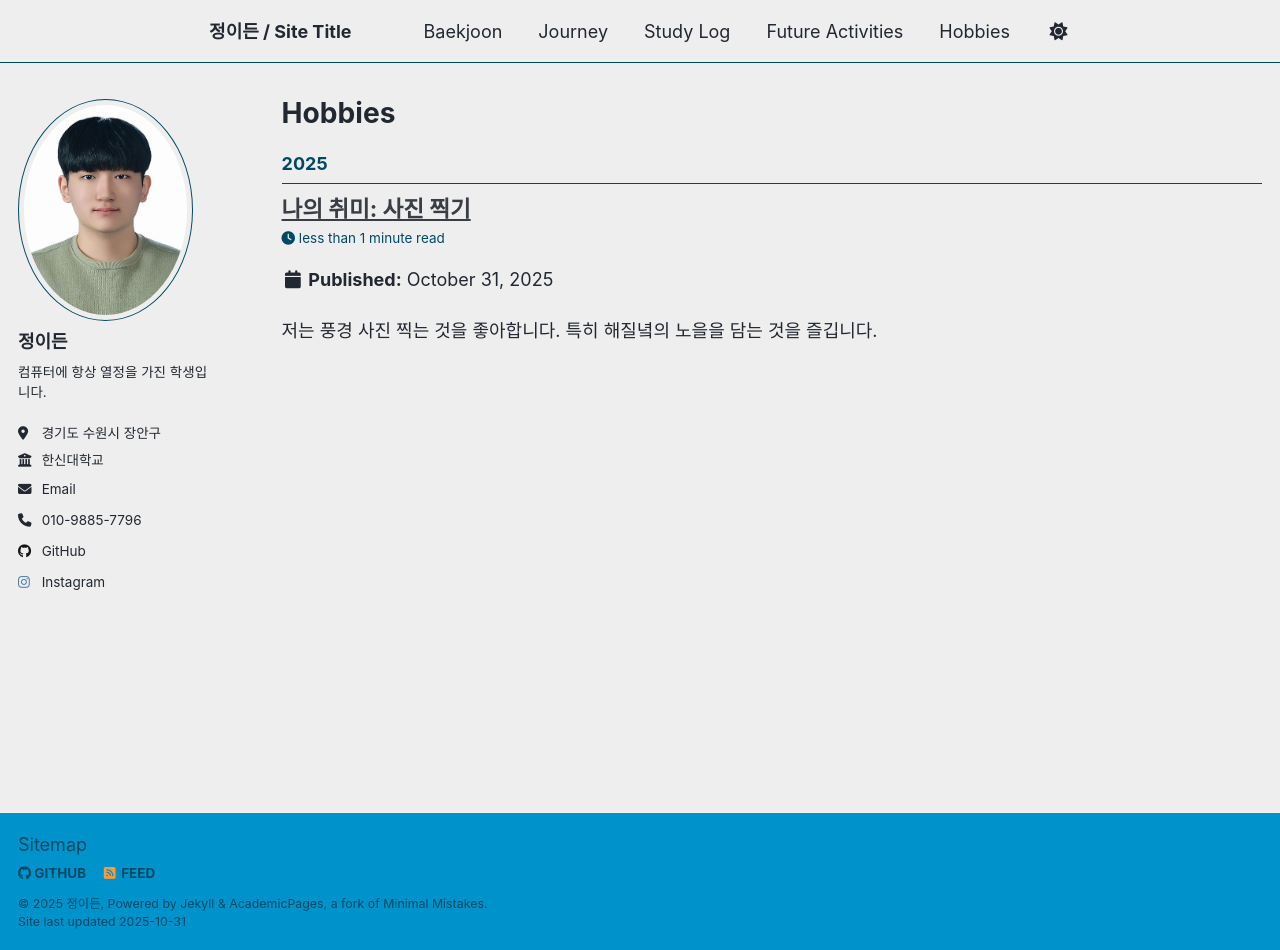
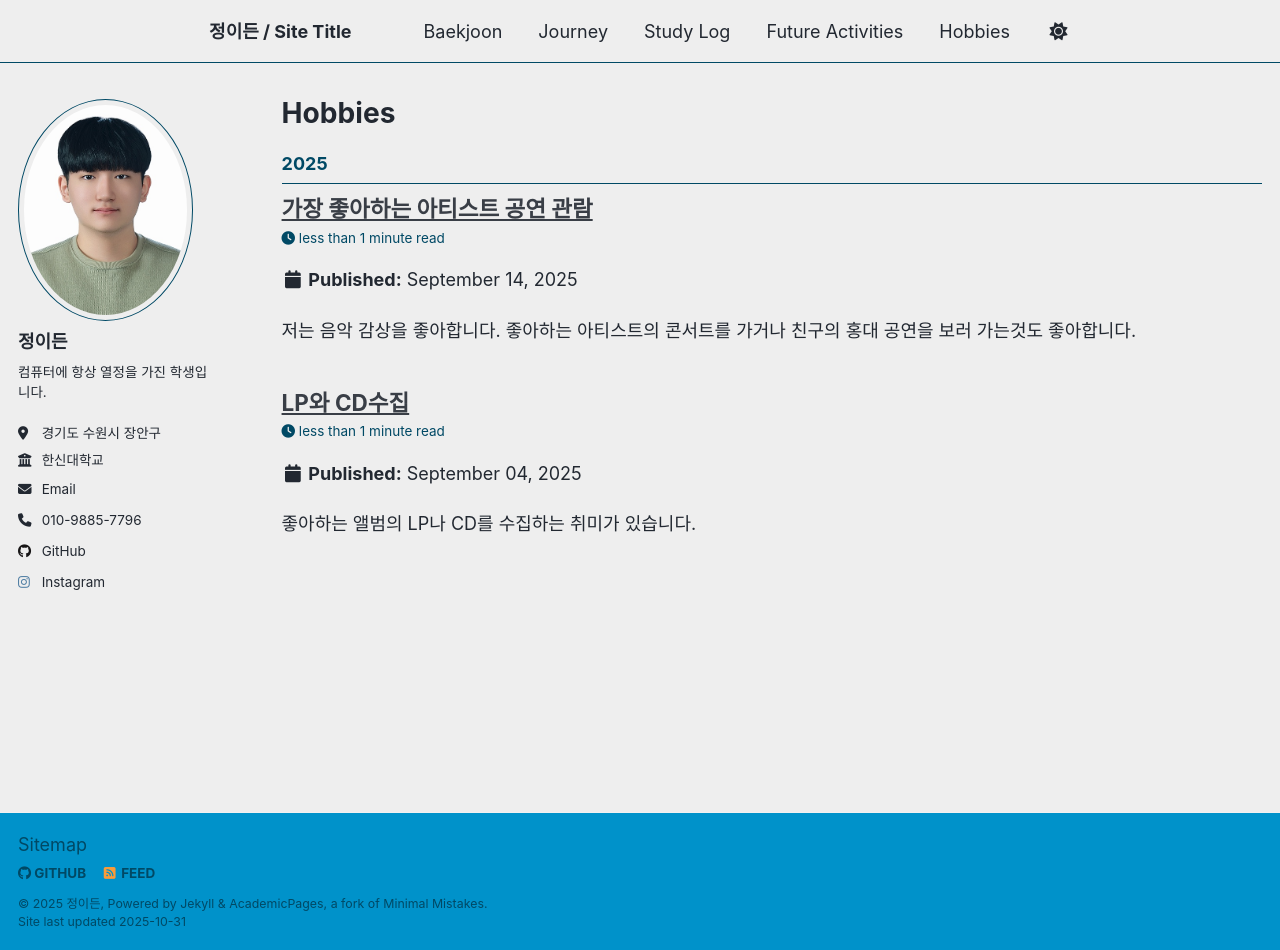
Before and after one commit to eden096/eden096.github.io, a Jekyll site: the page built from _pages/year-archive.html, in a window 1280 px wide and 950 px high. Built offline with Jekyll 4.4.1, drawn with Linux system fonts in a browser that asks for light colours; a script that is not in the unit is left out.

Commit message:
feat(hobbies): Add new hobby posts and disable share buttons

```diff
--- a/_config.yml
+++ b/_config.yml
@@ -129,7 +129,7 @@ defaults:
       author_profile: true
       read_time: true
       comments: true
-      share: true
+      share: false
       related: true
   - scope:
       path: ""
--- /dev/null
+++ b/_posts/2025-09-04-vinyl-collecter.md
@@ -0,0 +1,12 @@
+---
+title: "LP와 CD수집"
+date: 2025-09-04
+---
+
+좋아하는 앨범의 LP나 CD를 수집하는 취미가 있습니다.
+
+아래는 제가 수집한 CD와 LP의 사진입니다.
+
+![OKCOMPUTER](/images/okc.jpg)
+![COLLECT](/images/collect.jpg)
+![VINYL](/images/vinyl.jpg)
--- /dev/null
+++ b/_posts/2025-09-14-my-favorite-artist.md
@@ -0,0 +1,10 @@
+---
+title: "가장 좋아하는 아티스트 공연 관람"
+date: 2025-09-14
+---
+
+저는 음악 감상을 좋아합니다. 좋아하는 아티스트의 콘서트를 가거나 친구의 홍대 공연을 보러 가는것도 좋아합니다.
+
+아래는 제가 가장 좋아하는 아티스트의 내한 공연 사진입니다.
+
+![타일러 내한](/images/tyler.png)
--- a/_posts/2025-10-31-my-favorite-hobby.md
+++ /dev/null
@@ -1,12 +0,0 @@
----
-title: "나의 취미: 사진 찍기"
-date: 2025-10-31
----
-
-저는 풍경 사진 찍는 것을 좋아합니다. 특히 해질녘의 노을을 담는 것을 즐깁니다.
-
-아래는 제가 가장 좋아하는 사진 중 하나입니다.
-
-![좋아하는 사진](/images/500x300.png)
-
-사진을 추가하시려면, 먼저 `/images/` 디렉터리에 사진 파일을 업로드한 후, 위와 같이 `![대체 텍스트](/images/파일명.jpg)` 형식으로 글에 포함시키면 됩니다.
```
Also changed, not shown: images/tyler.png (added), 3 other files.
